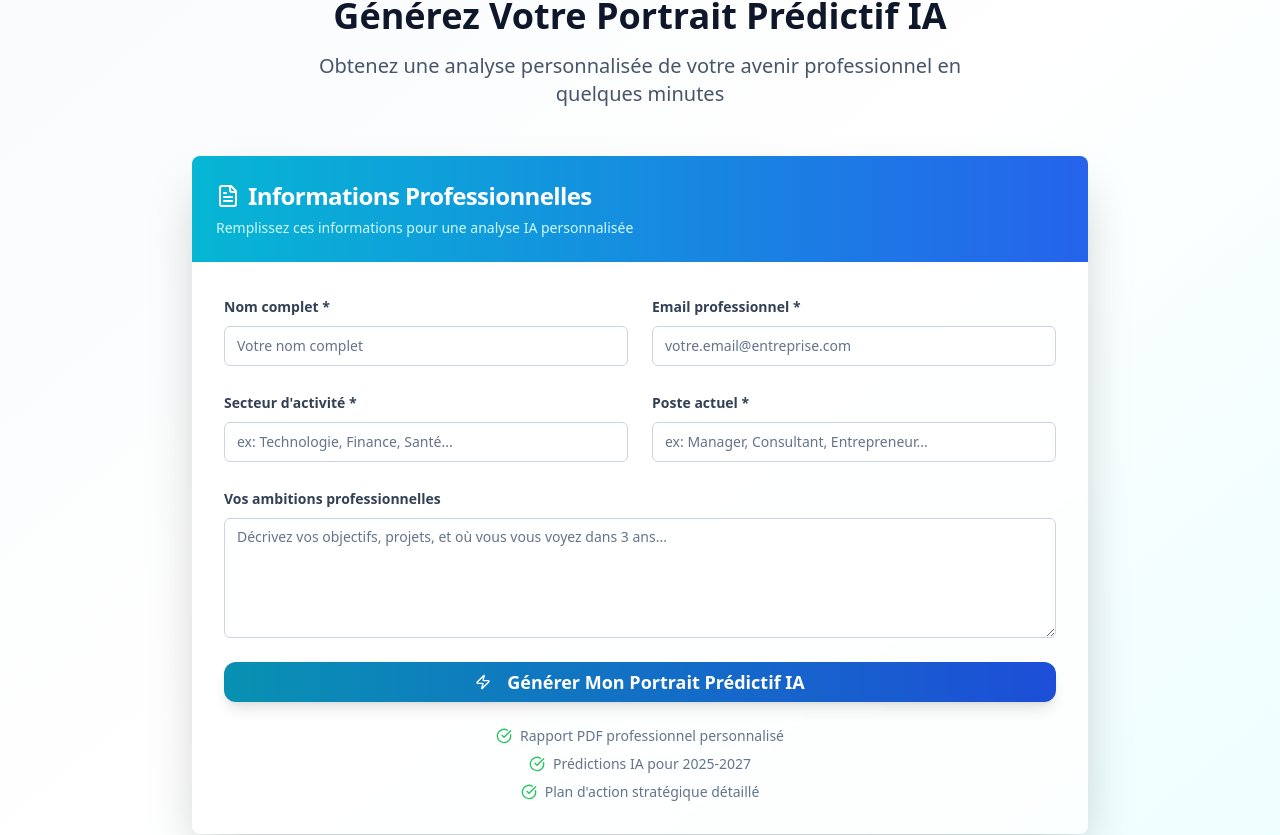
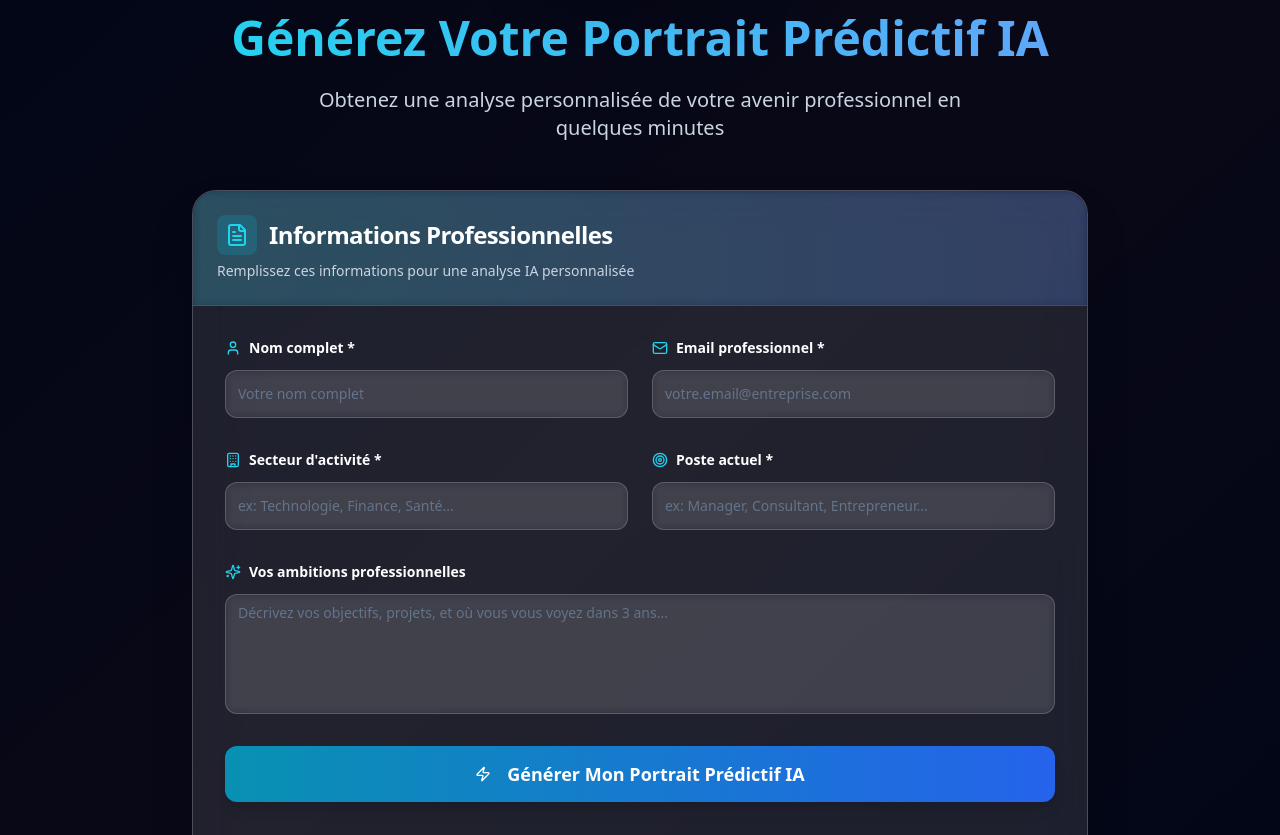
Before and after one commit to amin8452/future-predictive-page, a React (Vite) app: page / in a window 1280 px wide. Shown: the part 8245-9080 px from the top of the page. Built offline with nearby package versions, Linux system fonts and the light colour scheme.

Commit message:
Fix: PdfViewer and Form UI
Fixes the PdfViewer component's type error and ensures the form UI matches the overall site design.

```diff
--- a/src/components/LeadForm.tsx
+++ b/src/components/LeadForm.tsx
@@ -4,7 +4,7 @@ import { Button } from "@/components/ui/button";
 import { Input } from "@/components/ui/input";
 import { Textarea } from "@/components/ui/textarea";
 import { Card, CardContent, CardDescription, CardHeader, CardTitle } from "@/components/ui/card";
-import { Loader2, Sparkles, Zap, FileText, CheckCircle } from "lucide-react";
+import { Loader2, Sparkles, Zap, FileText, CheckCircle, User, Mail, Building, Target } from "lucide-react";
 import { PdfService } from "@/services/PdfService";
 import { useToast } from "@/hooks/use-toast";
 import PdfViewer from "./PdfViewer";
@@ -102,127 +102,129 @@ const LeadForm = () => {
 
   return (
     <>
-      <section className="py-20 px-4 bg-gradient-to-br from-slate-50 via-white to-cyan-50">
+      <section className="py-20 px-4 section-background">
         <div className="max-w-4xl mx-auto">
-          <div className="text-center mb-12">
-            <div className="inline-flex items-center gap-2 bg-gradient-to-r from-cyan-500 to-blue-600 text-white px-6 py-2 rounded-full text-sm font-semibold mb-6">
-              <Sparkles className="w-4 h-4" />
+          <div className="text-center mb-12 animate-fade-in">
+            <div className="inline-flex items-center gap-2 glass-card text-white px-6 py-3 rounded-full text-sm font-semibold mb-8">
+              <Sparkles className="w-4 h-4 text-cyan-400" />
               Powered by Deepseek v3
             </div>
-            <h2 className="text-4xl font-bold text-slate-900 mb-4">
+            <h2 className="text-5xl font-bold gradient-text-primary mb-6">
               Générez Votre Portrait Prédictif IA
             </h2>
-            <p className="text-xl text-slate-600 max-w-2xl mx-auto">
+            <p className="text-xl text-slate-300 max-w-2xl mx-auto">
               Obtenez une analyse personnalisée de votre avenir professionnel en quelques minutes
             </p>
           </div>
 
-          <Card className="shadow-2xl border-0 bg-white/80 backdrop-blur-sm">
-            <CardHeader className="bg-gradient-to-r from-cyan-500 to-blue-600 text-white rounded-t-lg">
-              <CardTitle className="text-2xl flex items-center gap-2">
-                <FileText className="w-6 h-6" />
+          <Card className="glass-card border-white/10 animate-scale-in">
+            <CardHeader className="bg-gradient-to-r from-cyan-500/20 to-blue-600/20 backdrop-blur-sm rounded-t-3xl border-b border-white/10">
+              <CardTitle className="text-2xl flex items-center gap-3 text-white">
+                <div className="p-2 bg-cyan-500/20 rounded-lg">
+                  <FileText className="w-6 h-6 text-cyan-400" />
+                </div>
                 Informations Professionnelles
               </CardTitle>
-              <CardDescription className="text-cyan-100">
+              <CardDescription className="text-slate-300">
                 Remplissez ces informations pour une analyse IA personnalisée
               </CardDescription>
             </CardHeader>
 
-            <CardContent className="p-8">
-              <form onSubmit={handleSubmit} className="space-y-6">
+            <CardContent className="p-8 space-y-8">
+              <form onSubmit={handleSubmit} className="space-y-8">
                 <div className="grid md:grid-cols-2 gap-6">
-                  <div className="space-y-2">
-                    <label htmlFor="name" className="text-sm font-semibold text-slate-700">
+                  <div className="space-y-3">
+                    <label className="text-sm font-semibold text-white flex items-center gap-2">
+                      <User className="w-4 h-4 text-cyan-400" />
                       Nom complet *
                     </label>
                     <Input
-                      id="name"
                       name="name"
                       type="text"
                       value={formData.name}
                       onChange={handleInputChange}
                       placeholder="Votre nom complet"
-                      className="border-slate-300 focus:border-cyan-500 focus:ring-cyan-500"
+                      className="input-field h-12"
                       required
                     />
                   </div>
 
-                  <div className="space-y-2">
-                    <label htmlFor="email" className="text-sm font-semibold text-slate-700">
+                  <div className="space-y-3">
+                    <label className="text-sm font-semibold text-white flex items-center gap-2">
+                      <Mail className="w-4 h-4 text-cyan-400" />
                       Email professionnel *
                     </label>
                     <Input
-                      id="email"
                       name="email"
                       type="email"
                       value={formData.email}
                       onChange={handleInputChange}
                       placeholder="votre.email@entreprise.com"
-                      className="border-slate-300 focus:border-cyan-500 focus:ring-cyan-500"
+                      className="input-field h-12"
                       required
                     />
                   </div>
                 </div>
 
                 <div className="grid md:grid-cols-2 gap-6">
-                  <div className="space-y-2">
-                    <label htmlFor="sector" className="text-sm font-semibold text-slate-700">
+                  <div className="space-y-3">
+                    <label className="text-sm font-semibold text-white flex items-center gap-2">
+                      <Building className="w-4 h-4 text-cyan-400" />
                       Secteur d'activité *
                     </label>
                     <Input
-                      id="sector"
                       name="sector"
                       type="text"
                       value={formData.sector}
                       onChange={handleInputChange}
                       placeholder="ex: Technologie, Finance, Santé..."
-                      className="border-slate-300 focus:border-cyan-500 focus:ring-cyan-500"
+                      className="input-field h-12"
                       required
                     />
                   </div>
 
-                  <div className="space-y-2">
-                    <label htmlFor="position" className="text-sm font-semibold text-slate-700">
+                  <div className="space-y-3">
+                    <label className="text-sm font-semibold text-white flex items-center gap-2">
+                      <Target className="w-4 h-4 text-cyan-400" />
                       Poste actuel *
                     </label>
                     <Input
-                      id="position"
                       name="position"
                       type="text"
                       value={formData.position}
                       onChange={handleInputChange}
                       placeholder="ex: Manager, Consultant, Entrepreneur..."
-                      className="border-slate-300 focus:border-cyan-500 focus:ring-cyan-500"
+                      className="input-field h-12"
                       required
                     />
                   </div>
                 </div>
 
-                <div className="space-y-2">
-                  <label htmlFor="ambitions" className="text-sm font-semibold text-slate-700">
+                <div className="space-y-3">
+                  <label className="text-sm font-semibold text-white flex items-center gap-2">
+                    <Sparkles className="w-4 h-4 text-cyan-400" />
                     Vos ambitions professionnelles
                   </label>
                   <Textarea
-                    id="ambitions"
                     name="ambitions"
                     value={formData.ambitions}
                     onChange={handleInputChange}
                     placeholder="Décrivez vos objectifs, projets, et où vous vous voyez dans 3 ans..."
-                    className="border-slate-300 focus:border-cyan-500 focus:ring-cyan-500 min-h-[120px]"
+                    className="input-field min-h-[120px] resize-none"
                     rows={4}
                   />
                 </div>
 
                 {/* Statut de génération */}
                 {isGenerating && (
-                  <div className="bg-gradient-to-r from-cyan-50 to-blue-50 border border-cyan-200 rounded-xl p-6">
+                  <div className="glass-card p-6 border-cyan-400/30 animate-pulse">
                     <div className="flex items-center gap-3 mb-3">
-                      <Loader2 className="w-5 h-5 animate-spin text-cyan-600" />
-                      <span className="font-semibold text-cyan-800">Génération en cours...</span>
+                      <Loader2 className="w-5 h-5 animate-spin text-cyan-400" />
+                      <span className="font-semibold text-cyan-400">Génération en cours...</span>
                     </div>
-                    <p className="text-cyan-700 text-sm">{generationStep}</p>
-                    <div className="mt-3 bg-cyan-200 rounded-full h-2">
-                      <div className="bg-gradient-to-r from-cyan-500 to-blue-600 h-2 rounded-full animate-pulse" style={{width: '60%'}}></div>
+                    <p className="text-slate-300 text-sm mb-4">{generationStep}</p>
+                    <div className="bg-slate-800 rounded-full h-2 overflow-hidden">
+                      <div className="bg-gradient-to-r from-cyan-400 to-blue-500 h-2 rounded-full animate-pulse w-3/4 transition-all duration-1000"></div>
                     </div>
                   </div>
                 )}
@@ -230,7 +232,7 @@ const LeadForm = () => {
                 <Button
                   type="submit"
                   disabled={isGenerating}
-                  className="w-full bg-gradient-to-r from-cyan-600 to-blue-700 hover:from-cyan-700 hover:to-blue-800 text-white py-4 text-lg font-semibold rounded-xl shadow-lg transition-all duration-300 transform hover:scale-[1.02]"
+                  className="w-full btn-primary h-14 text-lg font-semibold"
                 >
                   {isGenerating ? (
                     <>
@@ -245,18 +247,18 @@ const LeadForm = () => {
                   )}
                 </Button>
 
-                <div className="text-center text-sm text-slate-500 space-y-2">
-                  <div className="flex items-center justify-center gap-2">
-                    <CheckCircle className="w-4 h-4 text-green-500" />
-                    <span>Rapport PDF professionnel personnalisé</span>
+                <div className="grid grid-cols-1 md:grid-cols-3 gap-4 pt-4">
+                  <div className="flex items-center gap-3 glass-card p-4 rounded-xl">
+                    <CheckCircle className="w-5 h-5 text-green-400 flex-shrink-0" />
+                    <span className="text-sm text-slate-300">Rapport PDF professionnel</span>
                   </div>
-                  <div className="flex items-center justify-center gap-2">
-                    <CheckCircle className="w-4 h-4 text-green-500" />
-                    <span>Prédictions IA pour 2025-2027</span>
+                  <div className="flex items-center gap-3 glass-card p-4 rounded-xl">
+                    <CheckCircle className="w-5 h-5 text-green-400 flex-shrink-0" />
+                    <span className="text-sm text-slate-300">Prédictions IA 2025-2027</span>
                   </div>
-                  <div className="flex items-center justify-center gap-2">
-                    <CheckCircle className="w-4 h-4 text-green-500" />
-                    <span>Plan d'action stratégique détaillé</span>
+                  <div className="flex items-center gap-3 glass-card p-4 rounded-xl">
+                    <CheckCircle className="w-5 h-5 text-green-400 flex-shrink-0" />
+                    <span className="text-sm text-slate-300">Plan d'action stratégique</span>
                   </div>
                 </div>
               </form>
--- a/src/components/PdfViewer.tsx
+++ b/src/components/PdfViewer.tsx
@@ -1,5 +1,4 @@
-
-import { useState } from "react";
+import { useState, useEffect } from "react";
 import { Button } from "@/components/ui/button";
 import { Dialog, DialogContent, DialogHeader, DialogTitle } from "@/components/ui/dialog";
 import { Download, Mail, X, FileText, Eye, Sparkles, Clock } from "lucide-react";
@@ -21,7 +20,7 @@ const PdfViewer = ({ isOpen, onClose, pdfBlob, downloadUrl, userEmail, userName
   const { toast } = useToast();
 
   // Créer URL de prévisualisation quand le PDF blob est disponible
-  useState(() => {
+  useEffect(() => {
     if (pdfBlob) {
       const previewUrl = URL.createObjectURL(pdfBlob);
       setPdfPreviewUrl(previewUrl);
```
